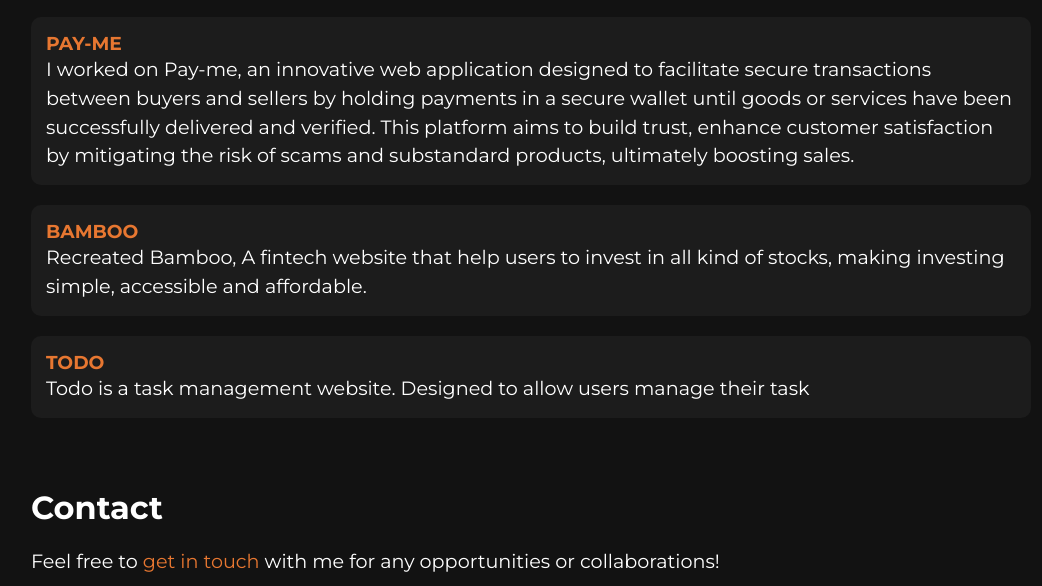
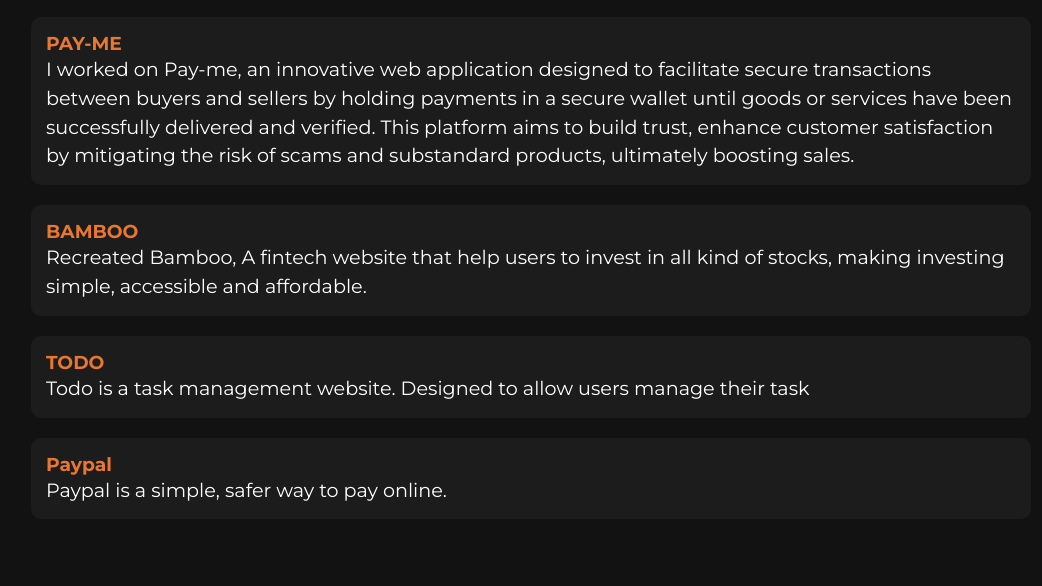
Before and after one commit to Alicode2/Portfolio, a plain HTML site: page index.html in a window 1280 px wide. Shown: the part 655-1241 px from the top of the page, without its empty margins (109-1151 px from the left). Drawn offline with Linux system fonts and the light colour scheme.

Commit message:
Update index.html

```diff
--- a/index.html
+++ b/index.html
@@ -86,10 +86,16 @@
           </p>
         </div>
         <div class="project">
-          <h3><a href="">TODO</a></h3>
+          <h3><a href="https://alicode2.github.io/todo-Project/todo">TODO</a></h3>
           <p>
             Todo is a task management website. Designed to allow users manage
             their task
+          </p>
+        </div>
+        <div class="project">
+          <h3><a href="https://alicode2.github.io/paypal/paypal">Paypal</a></h3>
+          <p>
+            Paypal is a simple, safer way to pay online.
           </p>
         </div>
       </section>
```
